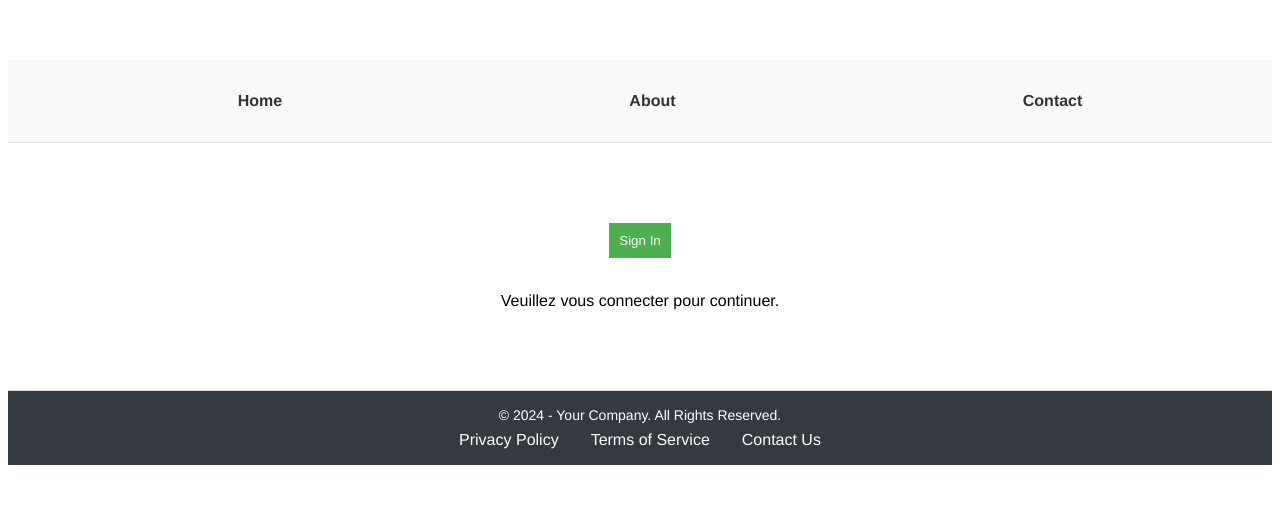
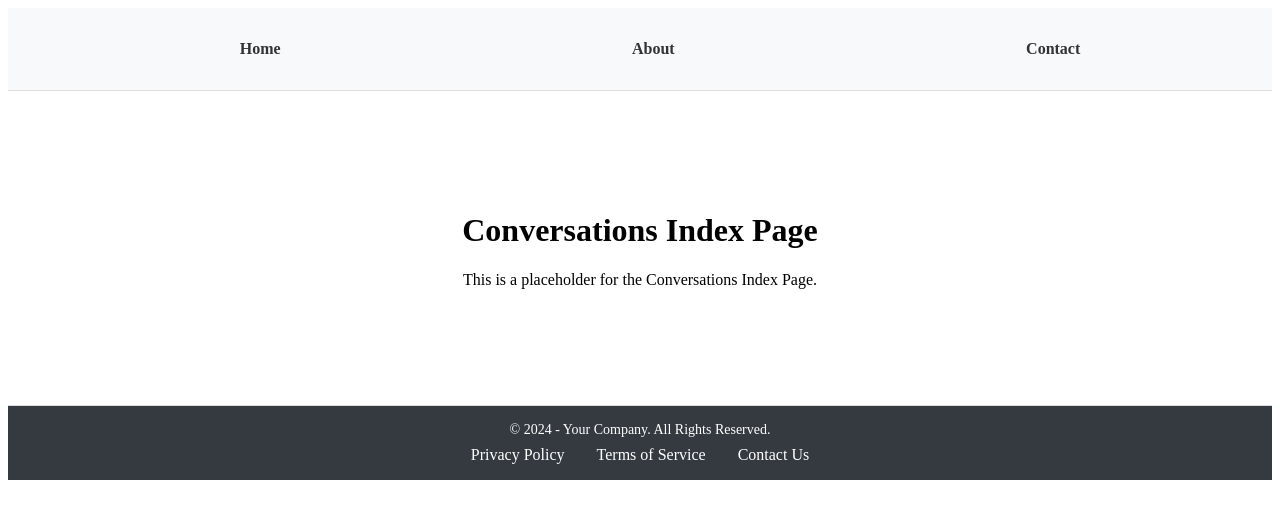
Before and after one commit to alexandre-bussiere/vue-oauth-microsoft-graph-02, a Vue app: page /conversations in a window 1280 px wide. Shown: the top 518 px of the page. Built offline with nearby package versions, Linux system fonts and the light colour scheme.

Commit message:
EX6: add /conversation avec les router

```diff
--- a/src/App.vue
+++ b/src/App.vue
@@ -1,4 +1,24 @@
 <template>
+  <div id="app">
+    <base_layout>
+      <router-view />
+    </base_layout>
+  </div>
+</template>
+
+<script>
+import base_layout from './components/base_layout.vue';
+
+export default {
+  name: 'App',
+  components: {
+    base_layout
+  },
+};
+</script>
+
+
+<!-- <template>
   <div id="app">
     <base_layout :user="user">
       <HomePage :user="user"  @userChanged="updateUser"/>
@@ -22,13 +42,12 @@ export default {
     base_layout
   },
   methods: {
-  updateUser(newUser) {
-    this.user = newUser;
-    console.log("User updated:", this.user);
+    updateUser(newUser) {
+      this.user = newUser;
+      console.log("User updated:", this.user);
+    }
   }
-}
-
-}
+};
 
 </script>
 
@@ -38,4 +57,4 @@ export default {
   text-align: center;
   margin-top: 60px;
 }
-</style>
+</style> -->
--- a/src/main.js
+++ b/src/main.js
@@ -1,4 +1,7 @@
 import { createApp } from 'vue'
 import App from './App.vue'
+import router from './router'
 
-createApp(App).mount('#app')
+createApp(App)
+    .use(router)
+    .mount('#app')
--- /dev/null
+++ b/src/pages/ConversationShowPage.vue
@@ -0,0 +1,12 @@
+<template>
+  <div>
+    <h1>Conversations Index</h1>
+    <p>This is where recent conversations will be displayed.</p>
+  </div>
+</template>
+
+<script>
+export default {
+  name: 'ConversationsIndexPage'
+};
+</script>
--- /dev/null
+++ b/src/pages/ConversationsIndexPage.vue
@@ -0,0 +1,19 @@
+<template>
+    <div class="conversations-index-page">
+        <h1>Conversations Index Page</h1>
+        <p>This is a placeholder for the Conversations Index Page.</p>
+    </div>
+</template>
+
+<script>
+export default {
+    name: 'ConversationsIndexPage',
+};
+</script>
+
+<style scoped>
+.conversations-index-page {
+    padding: 20px;
+    text-align: center;
+}
+</style>
--- /dev/null
+++ b/src/router/index.js
@@ -0,0 +1,29 @@
+import { createRouter, createWebHistory } from 'vue-router';
+import HomePage from '@/pages/HomePage.vue';
+import ConversationsIndexPage from '@/pages/ConversationsIndexPage.vue';
+import ConversationShowPage from '@/pages/ConversationShowPage.vue';
+
+const routes = [
+    {
+        path: '/',
+        name: 'Home',
+        component: HomePage
+    },
+    {
+        path: '/conversations',
+        name: 'ConversationsIndex',
+        component: ConversationsIndexPage
+    },
+    {
+        path: '/conversations/:id',
+        name: 'ConversationShow',
+        component: ConversationShowPage
+    }
+];
+
+const router = createRouter({
+    history: createWebHistory(),
+    routes
+});
+
+export default router;
```
